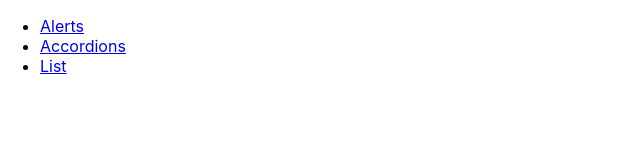
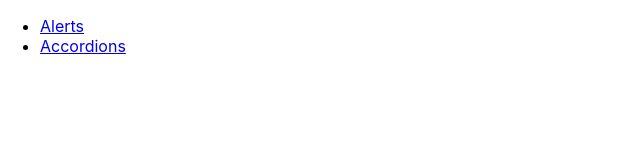
Before and after one commit to optigo-app/orail-vuexy-components-theme, a React (Create React App) app: page / in a window 1280 px wide. Shown: the top 160 px of the page, without its empty margins (0-640 px from the left). Built offline with nearby package versions, Linux system fonts and the light colour scheme.

Commit message:
git revert code

```diff
--- a/src/components/Index.js
+++ b/src/components/Index.js
@@ -7,7 +7,6 @@ export default function Index() {
         <ul>
             <li><Link to='/alerts'>Alerts</Link></li>
             <li><Link to='/accordions'>Accordions</Link></li>
-            <li><Link to='/list'>List</Link></li>
         </ul>
     </div>
   )
--- a/src/components/List/List.js
+++ /dev/null
@@ -1,9 +0,0 @@
-import React from 'react'
-
-const List = () => {
-  return (
-    <div>List</div>
-  )
-}
-
-export default List
```
